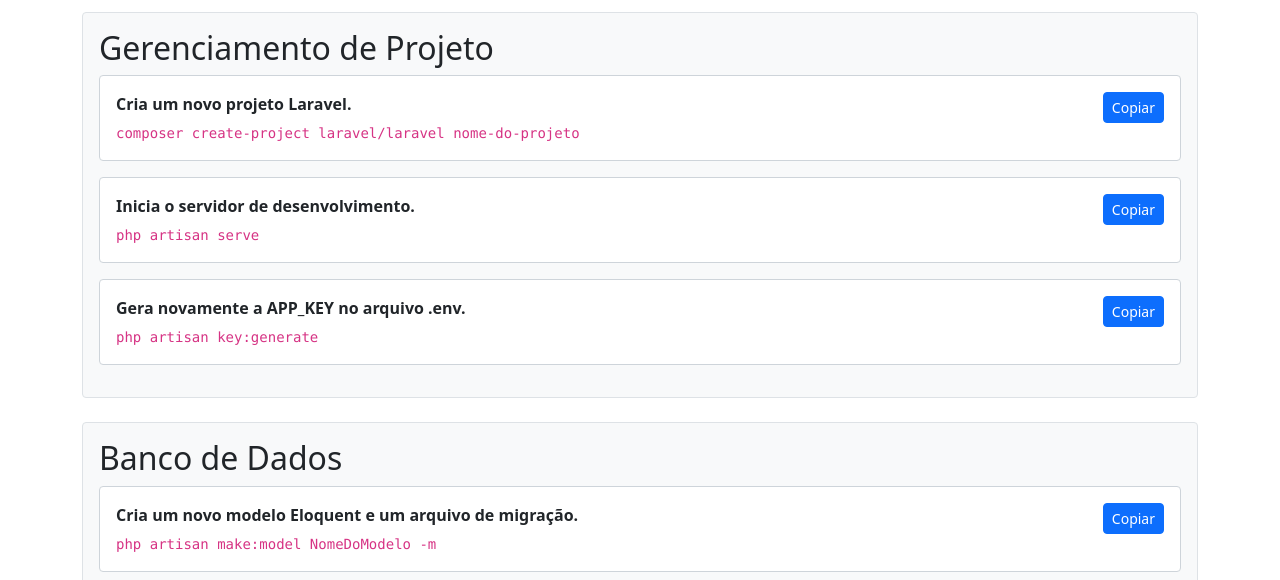
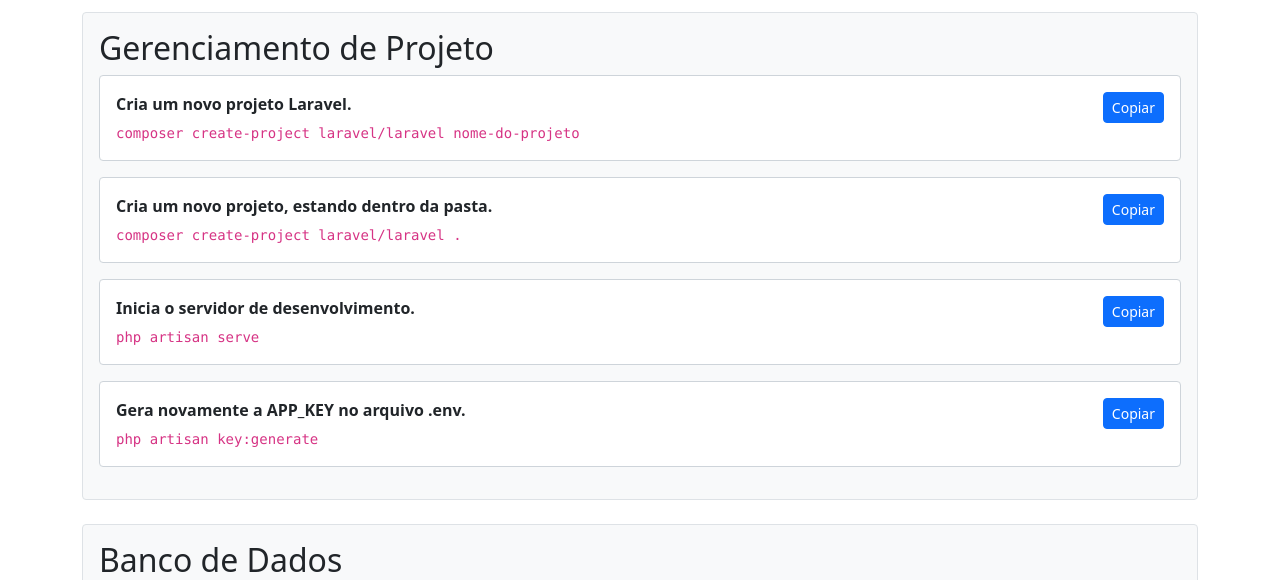
Before and after one commit to andersonlop/laraveldoc, a PHP site: page / in a window 1280 px wide. Shown: the part 148-728 px from the top of the page. Run offline with PHP 8.4, Linux system fonts and the light colour scheme.

Commit message:
inserindo mais um comando composer create-project laravel/laravel .

```diff
--- a/index.php
+++ b/index.php
@@ -40,6 +40,10 @@
         "Gerenciamento de Projeto": [{
                 command: "composer create-project laravel/laravel nome-do-projeto",
                 description: "Cria um novo projeto Laravel."
+            },
+            {
+                command: "composer create-project laravel/laravel .",
+                description: "Cria um novo projeto, estando dentro da pasta."
             },
             {
                 command: "php artisan serve",
```
